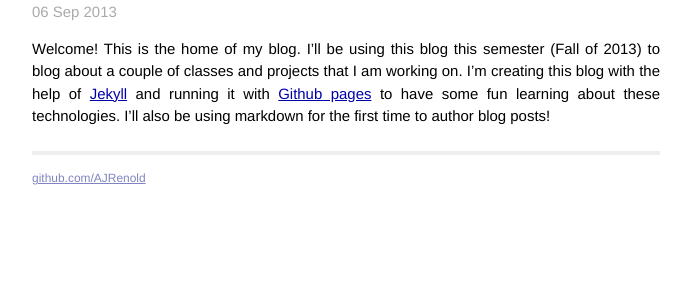
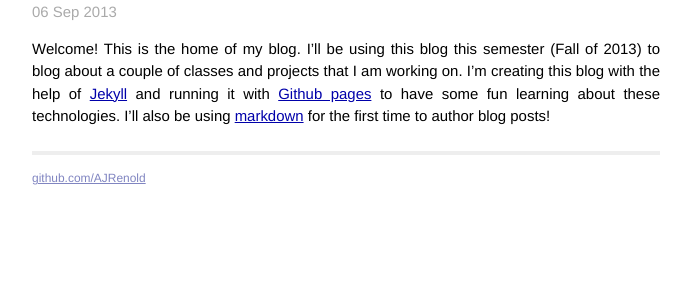
Before and after one commit to AJRenold/AJRenold.github.io, a Jekyll site: the page built from _posts/2013-09-06-post-two.markdown, in a window 1280 px wide. Shown: the part 134-434 px from the top of the page, without its empty margins (294-985 px from the left). Built offline with Jekyll 4.4.1, drawn with Linux system fonts in a browser that asks for light colours; Markdown is read by kramdown in place of the engine named in the settings; part of the change alters nothing that is shown.

```diff
--- a/_posts/2013-09-06-post-two.markdown
+++ b/_posts/2013-09-06-post-two.markdown
@@ -5,8 +5,10 @@ date:   2013-09-06 2:00:00
 categories: blog
 ---
 
-Welcome! This is the home of my blog. I'll be using this blog this semester (Fall of 2013) to blog about a couple of classes and projects that I am working on.
-I'm creating this blog with the help of [Jekyll][jekyll] and running it with [Github pages](http://jekyllrb.com/docs/github-pages/) to have some fun learning about these
-technologies. I'll also be using markdown for the first time to author blog posts!
+Welcome! This is the home of my blog. I'll be using this blog this semester (Fall of 2013)
+to blog about a couple of classes and projects that I am working on. I'm creating this blog
+with the help of [Jekyll][jekyll] and running it with [Github pages](http://jekyllrb.com/docs/github-pages/)
+to have some fun learning about these technologies. I'll also be using [markdown](http://en.wikipedia.org/wiki/Markdown) for
+the first time to author blog posts!
 
 [jekyll]:    http://jekyllrb.com
```
